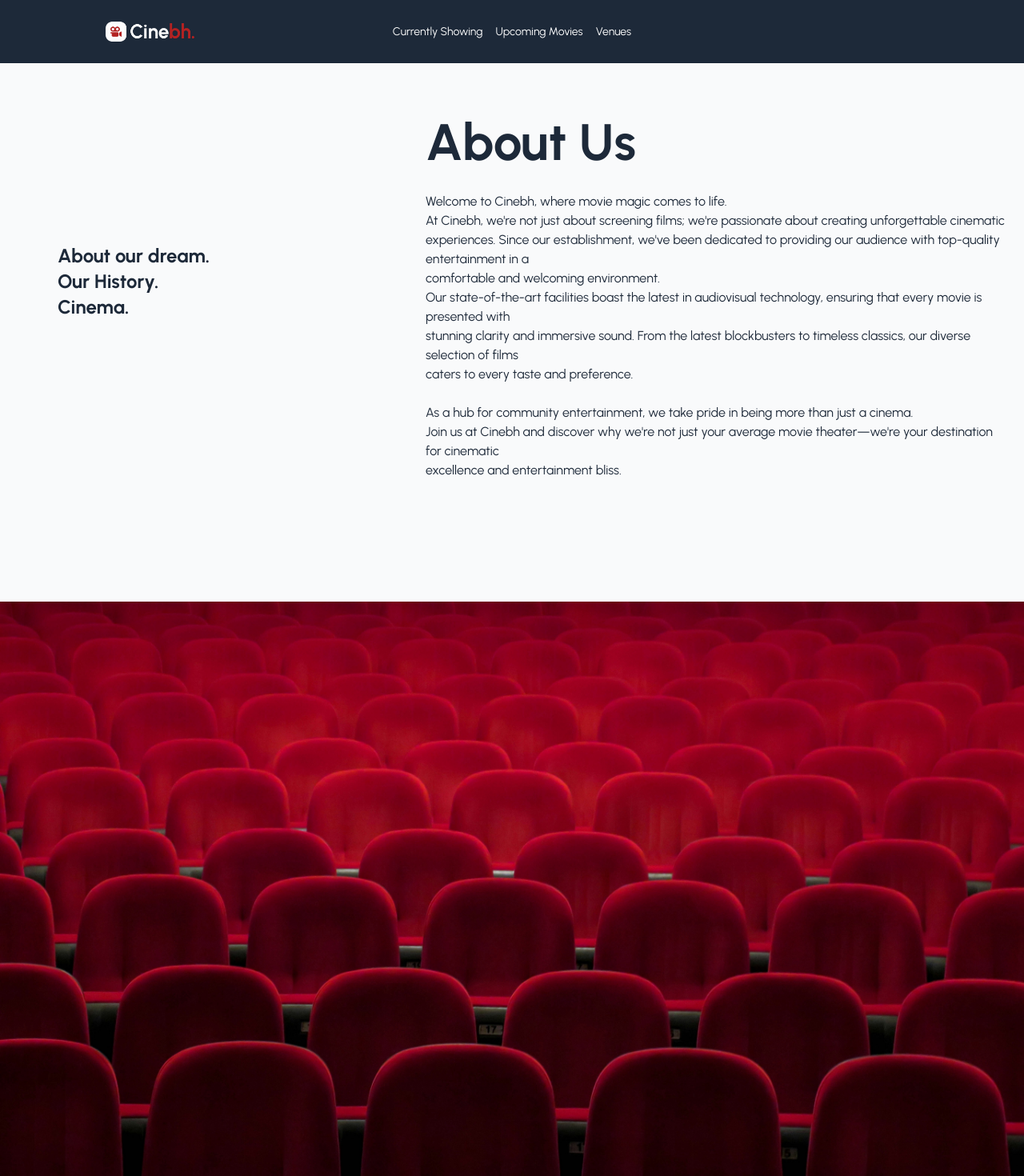
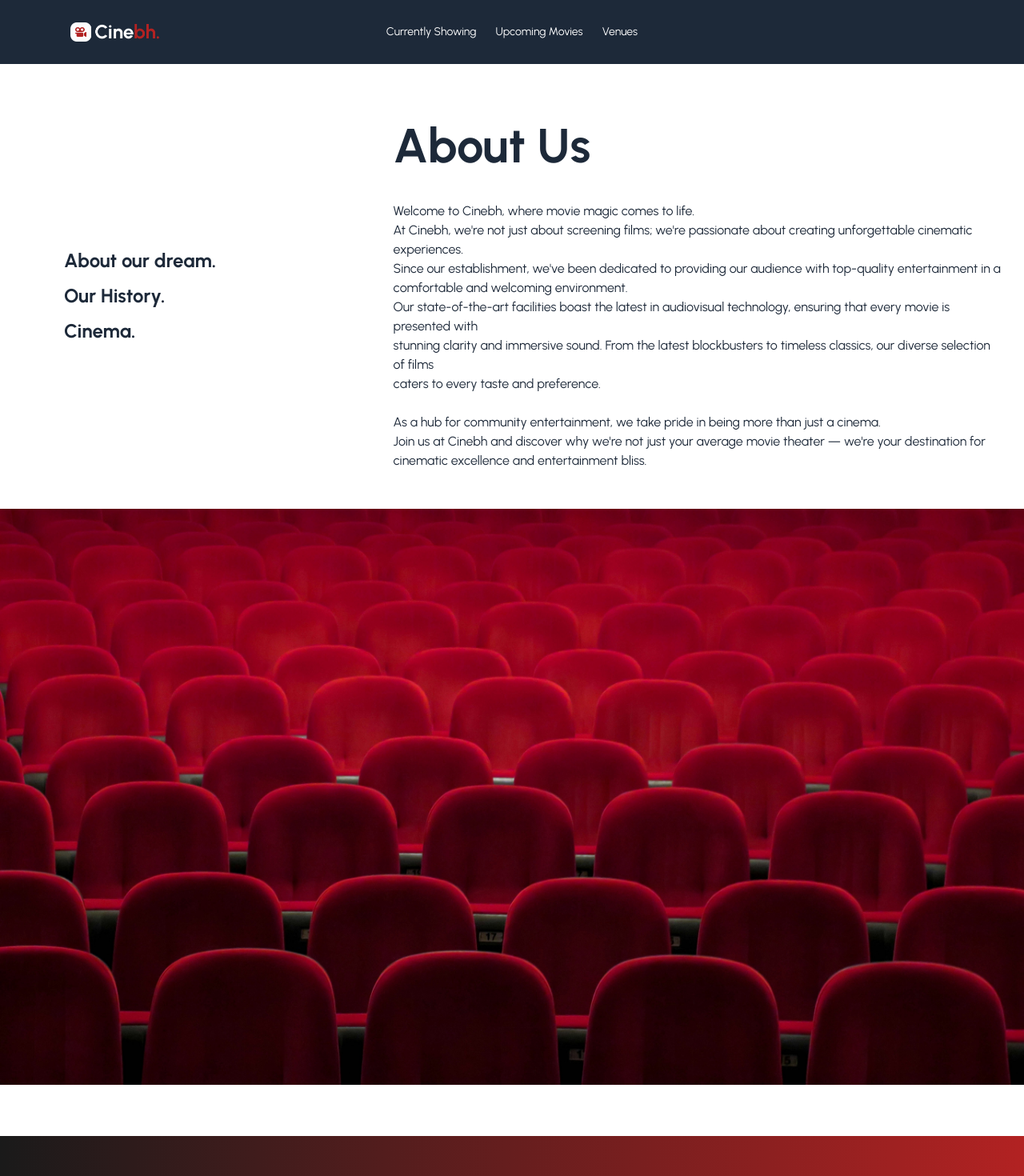
Before and after one commit to EdahZdralovic/CinemaBH-frontend, a React (Vite) app in the folder frontend/: page /about in a window 1280 px wide. Shown: the top 1470 px of the page at 80% size. Built offline with nearby package versions, Linux system fonts and the light colour scheme.

Commit message:
fix header and about us section

```diff
--- a/frontend/index.html
+++ b/frontend/index.html
@@ -1,12 +1,12 @@
 <!doctype html>
 <html lang="en">
 <head>
-    <meta charset="UTF-8" />
-    <link rel="icon" type="image/svg+xml" href="/vite.svg" />
-    <meta name="viewport" content="width=device-width, initial-scale=1.0" />
+    <meta charset="UTF-8"/>
+    <link rel="icon" type="image/svg+xml" href="/"/>
+    <meta name="viewport" content="width=device-width, initial-scale=1.0"/>
     <link href="https://fonts.googleapis.com/css2?family=Urbanist:wght@400;700&display=swap" rel="stylesheet">
 
-      <title>frontend</title>
+    <title>Cinebh</title>
 </head>
 <body>
 <div id="root"></div>
--- a/frontend/package.json
+++ b/frontend/package.json
@@ -11,6 +11,7 @@
   },
   "dependencies": {
     "@fontsource/urbanist": "^5.2.7",
+    "lucide-react": "^0.552.0",
     "react": "^19.1.1",
     "react-dom": "^19.1.1",
     "react-router-dom": "^7.9.4"
@@ -18,8 +19,8 @@
   "devDependencies": {
     "@eslint/js": "^9.36.0",
     "@types/node": "^24.6.0",
-    "@types/react": "^19.1.16",
-    "@types/react-dom": "^19.1.9",
+    "@types/react": "^19.2.2",
+    "@types/react-dom": "^19.2.2",
     "@types/react-router-dom": "^5.3.3",
     "@vitejs/plugin-react": "^5.0.4",
     "autoprefixer": "^10.4.21",
--- a/frontend/src/components/Navbar.tsx
+++ b/frontend/src/components/Navbar.tsx
@@ -1,37 +1,58 @@
+import React from "react";
+import {Link} from "react-router-dom";
+import {useState} from "react";
+import {Menu, X} from "lucide-react";
 
-
-
-    export default function Navbar(){
-        return(
-            <nav className="fixed top-0 left-0 w-full h-[80px] bg-[rgba(29,41,57,1)] text-white flex items-center justify-between px-10 z-50 font-[Urbanist] border-b border-white">
-
-               <a href="/">
-                   <div className="flex items-center gap-2 pl-[92px]">
-                       <img
-                           src="/assets/logos/Logo.png"
+export default function Navbar() {
+    const [isOpen, setIsOpen] = useState(false);
+    return (
+        <nav className="sticky top-0 left-0 w-full h-[80px] bg-[var(--color-primary)] text-white flex items-center justify-between px-10 z-50">
+            <Link to="/">
+                <div className="flex items-center gap-2 pl-2 md:pl-12">
+                    <img src="/assets/logos/Logo.png"
                          alt="CineBH Logo"
                          width={130}
                          height={32}
-                           className="object-contain"
-                       />
+                         className="object-contain"/>
                 </div>
-                </a>
-
-                <div className="absolute left-1/2 gap-4 transform -translate-x-1/2 hidden md:flex items-center text-sm ">
-                    <a href="/showing" className=" hover:font-semibold hover:underline underline-offset-4 hover:-mx-[2px]">
+                <div className="md:hidden w-[28px]"/>
+            </Link>
+            <div className="flex flex-header items-center">
+                <div
+                    className="gap-6 flex absolute left-1/2 transform -translate-x-1/2 justify-items-center text-sm hidden md:flex">
+                    <Link to="/showing"
+                          className=" hover:font-semibold hover:underline underline-offset-4 hover:-mx-[2px]">
                         Currently Showing
-                    </a>
-                    <a href="/upcoming" className="hover:text-white hover:font-semibold hover:underline underline-offset-4 hover:-mx-[2px]">
+                    </Link>
+                    <Link to="/upcoming"
+                          className="hover:text-white hover:font-semibold hover:underline underline-offset-4 hover:-mx-[2px]">
                         Upcoming Movies
-                    </a>
-                    <a href="/venues" className="hover:text-white hover:font-semibold hover:underline underline-offset-4 hover:-mx-[1px]">
+                    </Link>
+                    <Link to="/venues"
+                          className="hover:text-white hover:font-semibold hover:underline underline-offset-4 hover:-mx-[1px]">
                         Venues
-                    </a>
+                    </Link>
                 </div>
-
+                <div className="md:hidden">
+                    {isOpen ? (
+                        <X size={28} onClick={() => setIsOpen(false)}/>
+                    ) : (
+                        <Menu size={28} onClick={() => setIsOpen(true)}/>
+                    )}
+                </div>
+            </div>
+            {isOpen && (
+                <div
+                    className="absolute left-0 top-full w-full md:hidden shadow-lg bg-[var(--color-primary)] border-t border-white/10">
+                    <nav className="mx-auto flex max-w-[1440px] flex-col items-center gap-4 px-6 py-8">
+                        <Link to="/showing" onClick={() => setIsOpen(false)} className="text-base">Currently
+                            Showing</Link>
+                        <Link to="/upcoming" onClick={() => setIsOpen(false)} className="text-base">Upcoming
+                            Movies</Link>
+                        <Link to="/venues" onClick={() => setIsOpen(false)} className="text-base">Venues</Link>
                     </nav>
-            //missing login button but coming in the future
-
+                </div>
+            )}
+        </nav>
     );
-
 }
--- a/frontend/src/index.css
+++ b/frontend/src/index.css
@@ -4,3 +4,9 @@
 
 @import "@fontsource/urbanist/400.css";
 @import "@fontsource/urbanist/700.css";
+
+
+:root {
+    font-family: "Urbanist", sans-serif;
+    --color-primary:#1D2939;
+}
--- a/frontend/src/main.tsx
+++ b/frontend/src/main.tsx
@@ -1,13 +1,15 @@
 import React from "react";
 import ReactDOM from "react-dom/client";
 import { BrowserRouter } from "react-router-dom";
+
 import App from "./App";
+
 import "./index.css";
 
 ReactDOM.createRoot(document.getElementById("root")!).render(
     <React.StrictMode>
         <BrowserRouter>
-            <App />
+            <App/>
         </BrowserRouter>
     </React.StrictMode>
 );
--- /dev/null
+++ b/frontend/src/pages/About/about.tsx
@@ -0,0 +1,40 @@
+export default function AboutUs() {
+    return (
+        <section className="pt-31 pb-16 bg-white text-[#1D2939]">
+            <br/> <br/> <br/>
+            <div className="md:pl-20 mx-auto px-6 grid md:grid-cols-[35%_65%] gap-0 items-center">
+                <div className="space-y-3 font-bold text-2xl leading-8 tracking-[0.5%]">
+                    <h2>About our dream.</h2>
+                    <h2>Our History.</h2>
+                    <h2>Cinema.</h2>
+                </div>
+                <div>
+                    <h1 className="font-semibold text-[64px] md:text-6xl bl-16 pl-18 tracking-[-1%] leading-tight mb-4">
+                        About Us
+                    </h1>
+                    <p className=" font-thin text-[16px] leading-[24px] tracking-[0.5%] align-middle">
+                        <br/> Welcome to Cinebh, where movie magic comes to life. <br/>
+                        At Cinebh, we're not just about screening films; we're passionate about creating unforgettable
+                        cinematic experiences. <br/>
+                        Since our establishment, we've been dedicated to providing our audience with top-quality
+                        entertainment in a<br/> comfortable and welcoming environment.
+                        <br/>
+                        Our state-of-the-art facilities boast the latest in audiovisual technology,
+                        ensuring that every movie is presented with<br/> stunning clarity and immersive sound.
+                        From the latest blockbusters to timeless classics, our diverse selection of films <br/>
+                        caters to every taste and preference.
+                        <br/><br/>
+                        As a hub for community entertainment, we take pride in being more than just a cinema.<br/>
+                        Join us at Cinebh and discover why we're not just your average movie theater —
+                        we're your destination for cinematic excellence and entertainment bliss.
+                    </p>
+                </div>
+            </div>
+            <div className="mt-12 pb-17 md:pb-0">
+                <img src="/assets/images/about_us_photo_of_seats.jpg"
+                    alt="Cinema seats"
+                    className="w-full object-cover "/>
+            </div>
+        </section>
+    );
+}
--- a/frontend/src/pages/AboutUs/about.tsx
+++ /dev/null
@@ -1,48 +0,0 @@
-
-
-
-
-
-export default function AboutUs() {
-    return (
-        <section className="pt-16 relative bg-gray-50 text-gray-800 pb-[452px] pb-[832px] ">
-            <div className="relative max-w-[1740px] mx-auto flex flex-col md:flex-row">
-                <div className="absolute left-[72px] top-1/2 -translate-y-1/2 font-urbanist font-bold text-[24px] leading-[32px] tracking-[-0.15%] text-[#1D2939]">
-                    <h2>About our dream.</h2>
-                    <h2>Our History.</h2>
-                    <h2>Cinema.</h2>
-                </div>
-
-           <div className="absolute left-[516px] pt-[76px] md:static md:ml-[516px] md:w-3/5 px-4 py-10">
-               <h1 className="font-urbanist font-bold text-[64px] leading-[76px] tracking-[-1%] text-[#1D2939] align-middle">
-                   About Us
-               </h1>
-               <p className="font-urbanist font-normal text-[16px] tracking-[0.5%] text-[#1D2939] align-middle">
-                   <br /> Welcome to Cinebh, where movie magic comes to life.<br />
-                   At Cinebh, we're not just about screening films;
-                   we're passionate about creating unforgettable cinematic experiences.
-                   Since our establishment, we've been dedicated to providing our audience with top-quality entertainment
-                   in a <br />comfortable and welcoming environment.<br />
-                   Our state-of-the-art facilities boast the latest in audiovisual technology,
-                   ensuring that every movie is presented with<br /> stunning clarity and immersive sound.
-                   From the latest blockbusters to timeless classics,
-                   our diverse selection of films<br /> caters to every taste and preference.<br /><br />
-
-                   As a hub for community entertainment, we take pride in being more than just a cinema.<br />
-                   Join us at Cinebh and discover why we're not just your average movie theater—we're your destination for cinematic <br />
-                   excellence and entertainment bliss.
-               </p>
-
-           </div>
-           </div>
-
-           <div className="w-full absolute bottom-0 left-0">
-               <img
-                   src="/assets/images/about_us_photo_of_seats.jpg"
-                   alt="Cinema background"
-                   className=" w-full "
-               />
-           </div>
-       </section>
-    );
-}
```
Also changed, not shown: frontend/src/components/Footer.tsx (+12 -15 lines), frontend/src/layout/MainLayout.tsx (+7 -4 lines), frontend/src/pages/Tickets/tickets.tsx (+40 -4 lines), frontend/src/routes/AppRoutes.tsx (+5 -4 lines), 1 other file (tests, documents, lock files or other folders). Lines whose indentation alone changed are shown as unchanged.
